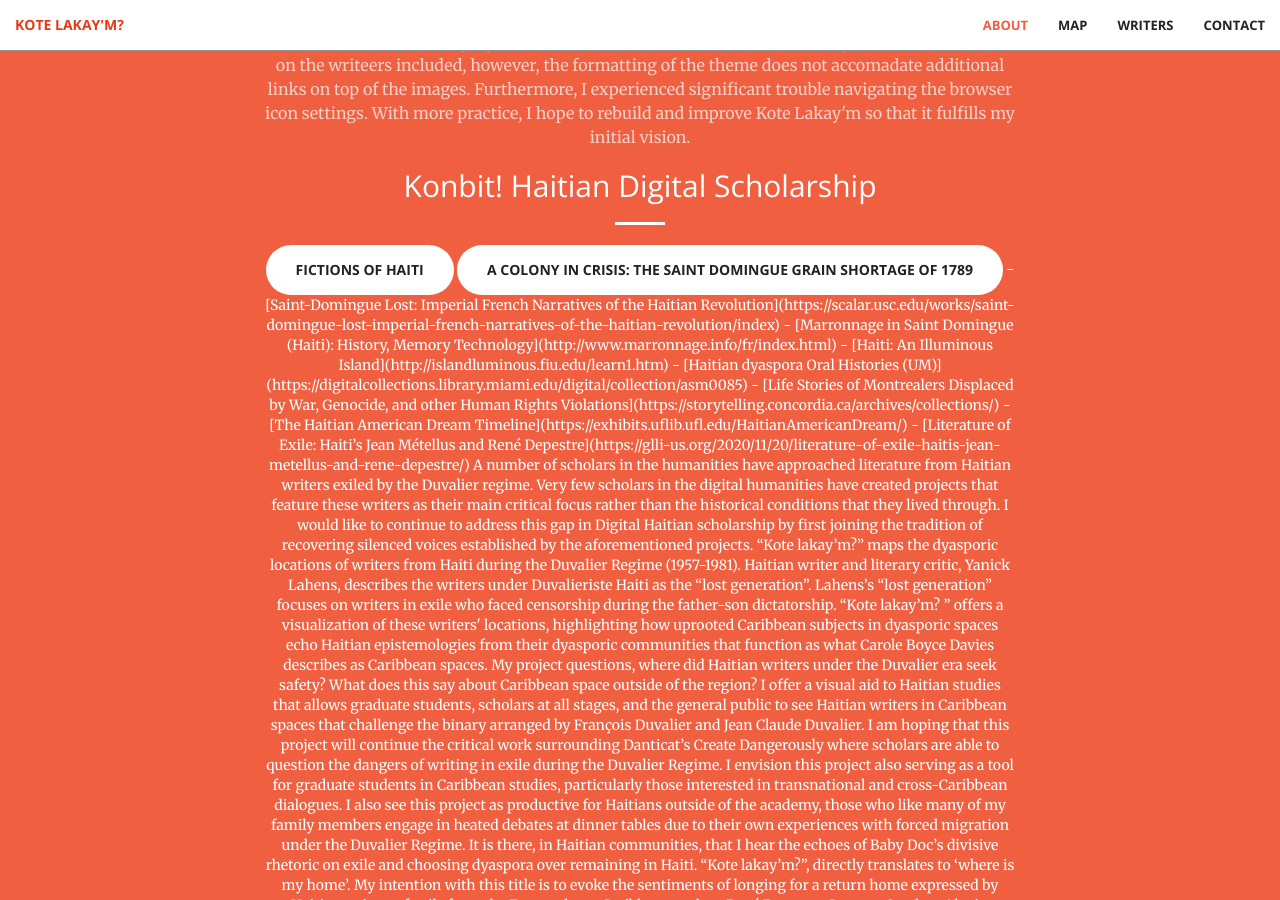
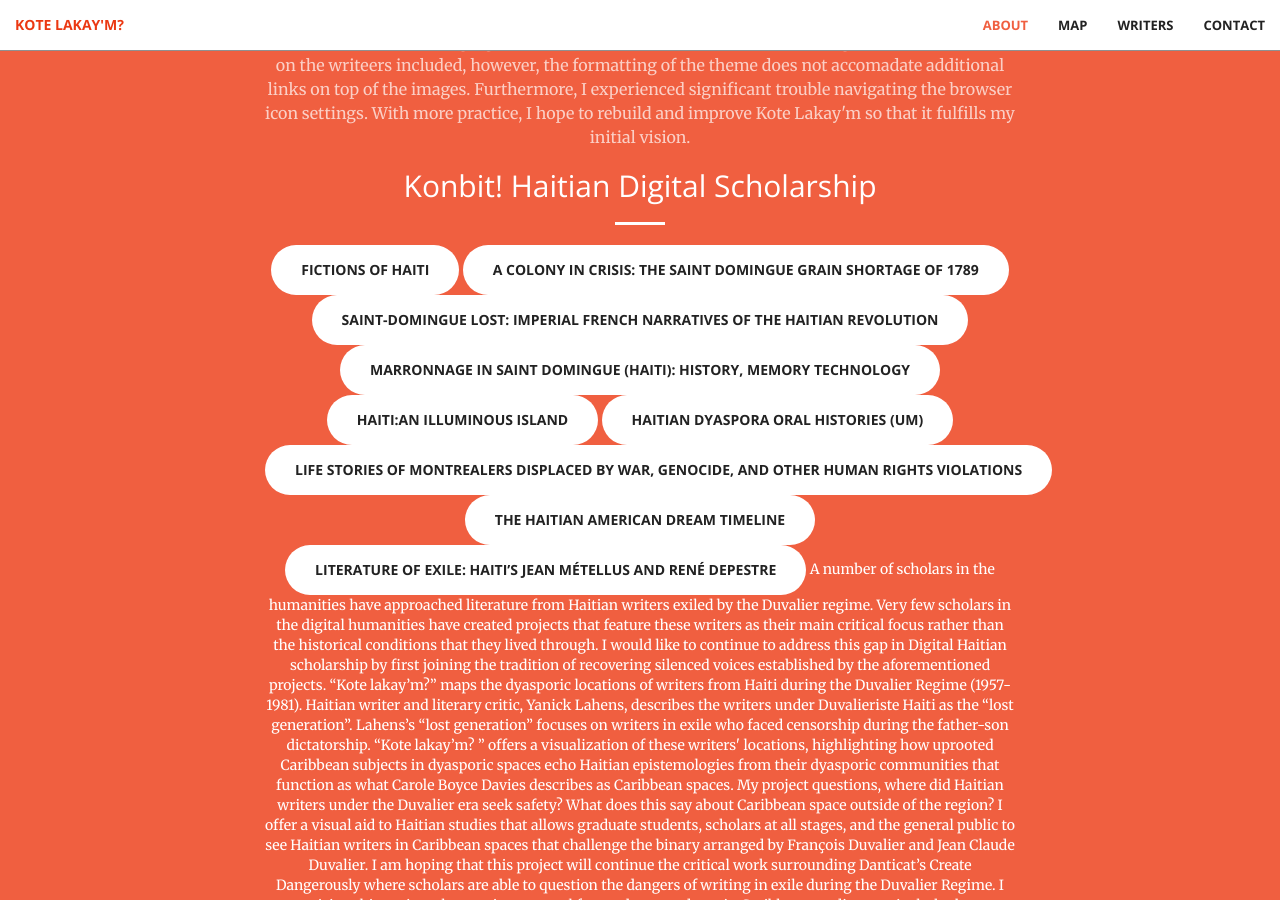
Before and after one commit to gjeanlouis/klmreflections, a Jekyll site: the page built from index.html, in a window 1280 px wide and 900 px high, scrolled down 3039 px. Built offline with Jekyll 4.4.1, drawn with Linux system fonts in a browser that asks for light colours; some of the changed text lies outside the part shown.

Commit message:
Update call-to-action.html

```diff
--- a/_includes/call-to-action.html
+++ b/_includes/call-to-action.html
@@ -25,27 +25,30 @@ There are some restrictions with the Jekyll theme that make it a bit challenging
                 <hr class="light">
 <a href="https://www.haitianrevolutionaryfictions.com/" class="btn btn-default btn-xl">Fictions of Haiti</a>
 <a href="https://colonyincrisis.lib.umd.edu/" class="btn btn-default btn-xl">A Colony in Crisis: The Saint Domingue Grain Shortage of 1789</a>
-- [Saint-Domingue Lost: Imperial French Narratives of the Haitian Revolution](https://scalar.usc.edu/works/saint-domingue-lost-imperial-french-narratives-of-the-haitian-revolution/index)
-- [Marronnage in Saint Domingue (Haiti): History, Memory Technology](http://www.marronnage.info/fr/index.html)
-- [Haiti: An Illuminous Island](http://islandluminous.fiu.edu/learn1.htm)
-- [Haitian dyaspora Oral Histories (UM)](https://digitalcollections.library.miami.edu/digital/collection/asm0085)
-- [Life Stories of Montrealers Displaced by War, Genocide, and other Human Rights Violations](https://storytelling.concordia.ca/archives/collections/)
-- [The Haitian American Dream Timeline](https://exhibits.uflib.ufl.edu/HaitianAmericanDream/)
-- [Literature of Exile: Haiti’s Jean Métellus and René Depestre](https://glli-us.org/2020/11/20/literature-of-exile-haitis-jean-metellus-and-rene-depestre/)
+<a href="https://scalar.usc.edu/works/saint-domingue-lost-imperial-french-narratives-of-the-haitian-revolution/index" class="btn btn-default btn-xl">Saint-Domingue Lost: Imperial French Narratives of the Haitian Revolution</a>
+<a href="http://www.marronnage.info/fr/index.html" class="btn btn-default btn-xl">Marronnage in Saint Domingue (Haiti): History, Memory Technology</a>
+<a href="http://islandluminous.fiu.edu/learn1.htm" class="btn btn-default btn-xl">Haiti:An Illuminous Island</a>
+<a href="https://digitalcollections.library.miami.edu/digital/collection/asm0085" class="btn btn-default btn-xl">Haitian dyaspora Oral Histories (UM)</a>
+<a href="https://storytelling.concordia.ca/archives/collections/" class="btn btn-default btn-xl">Life Stories of Montrealers Displaced by War, Genocide, and other Human Rights Violations</a>
+<a href="https://exhibits.uflib.ufl.edu/HaitianAmericanDream/" class="btn btn-default btn-xl">The Haitian American Dream Timeline</a>
+<a href="https://glli-us.org/2020/11/20/literature-of-exile-haitis-jean-metellus-and-rene-depestre/" class="btn btn-default btn-xl">Literature of Exile: Haiti’s Jean Métellus and René Depestre</a>
+
 
 A number of scholars in the humanities have approached literature from Haitian writers exiled by the Duvalier regime. Very few scholars in the digital humanities have created projects that feature these writers as their main critical focus rather than the historical conditions that they lived through. I would like to continue to address this gap in Digital Haitian scholarship by first joining the tradition of recovering silenced voices established by the aforementioned projects.
 
 “Kote lakay’m?” maps the dyasporic locations of writers from Haiti during the Duvalier Regime (1957-1981). Haitian writer and literary critic, Yanick Lahens, describes the writers under Duvalieriste Haiti as the “lost generation”. Lahens’s “lost generation” focuses on writers in exile who faced censorship during the father-son dictatorship. “Kote lakay’m? ” offers a visualization of these writers' locations, highlighting how uprooted Caribbean subjects in dyasporic spaces echo Haitian epistemologies from their dyasporic communities that function as what Carole Boyce Davies describes as Caribbean spaces. My project questions, where did Haitian writers under the Duvalier era seek safety? What does this say about Caribbean space outside of the region?
 
-I offer a visual aid to Haitian studies that allows graduate students, scholars at all stages, and the general public to see Haitian writers in Caribbean spaces that challenge the binary arranged by François Duvalier and Jean Claude Duvalier. I am hoping that this project will continue the critical work surrounding Danticat’s Create Dangerously where scholars are able to question the dangers of writing in exile during the Duvalier Regime. I envision this project also serving as a tool for graduate students in Caribbean studies, particularly those interested in transnational and cross-Caribbean dialogues. I also see this project as productive for Haitians outside of the academy, those who like many of my family members engage in heated debates at dinner tables due to their own experiences with forced migration under the Duvalier Regime. It is there, in Haitian communities, that I hear the echoes of Baby Doc’s divisive rhetoric on exile and choosing dyaspora over remaining in Haiti. “Kote lakay’m?”, directly translates to ‘where is my home’. My intention with this title is to evoke the sentiments of longing for a return home expressed by Haitian writers of exile from the Francophone Caribbean such as René Depestre, Jacques-Stephen Alexis, Jacques Roumain, and Émile Ollivier.
+I offer a visual aid to Haitian studies that allows graduate students, scholars at all stages, and the general public to see Haitian writers in Caribbean spaces that challenge the binary arranged by François Duvalier and Jean Claude Duvalier. I am hoping that this project will continue the critical work surrounding Danticat’s Create Dangerously where scholars are able to question the dangers of writing in exile during the Duvalier Regime. I envision this project also serving as a tool for graduate students in Caribbean studies, particularly those interested in transnational and cross-Caribbean dialogues. I also see this project as productive for Haitians outside of the academy, those who like many of my family members engage in heated debates at dinner tables due to their own experiences with forced migration under the Duvalier Regime. It is there, in Haitian communities, that I hear the echoes of Baby Doc’s divisive rhetoric on exile and choosing dyaspora over remaining in Haiti. “Kote lakay’m?”, directly translates to ‘where is my home’. My intention with this title is to evoke the sentiments of longing for a return home expressed by Haitian writers of exile from the Francophone Caribbean such as René Depestre, Jacques-Stephen Alexis, Jacques Roumain, and Émile Ollivier.</p>
 
-## Design
+<h2 class="section-heading">Design</h2>
+                <hr class="light">
 
-I built the project first using a free minimal theme on Jekyll. This worked really well for me since my experience with HTML is quite limited. Additionally, a minimal design for the site ensures that it is more accessible in areas that experience issues with internet connection. In future iterations of the project, I ultimately aim to construct a downloadable pdf that can be shared so that the site can be even more widely accesible. I used google my maps for similar reasons. The platorm is incredibly simple to use and with minor adjustments, it is visually accesible.
+<p>I built the project first using a free minimal theme on Jekyll. This worked really well for me since my experience with HTML is quite limited. Additionally, a minimal design for the site ensures that it is more accessible in areas that experience issues with internet connection. In future iterations of the project, I ultimately aim to construct a downloadable pdf that can be shared so that the site can be even more widely accesible. I used google my maps for similar reasons. The platorm is incredibly simple to use and with minor adjustments, it is visually accesible.
 
-## Comments or notes about problems
+<h2 class="section-heading">Notes on problems</h2>
+                <hr class="light">
 
-There are some restrictions with the Jekyll theme that make it a bit challenging to customize. I initially wanted to include biographical information on the writeers included, however, the formatting of the theme does not accomadate additional links on top of the images. Furthermore, I experienced significant trouble navigating the browser icon settings. With more practice, I hope to rebuild and improve Kote Lakay'm so that it fulfills my initial vision.
+<p>There are some restrictions with the Jekyll theme that make it a bit challenging to customize. I initially wanted to include biographical information on the writeers included, however, the formatting of the theme does not accomadate additional links on top of the images. Furthermore, I experienced significant trouble navigating the browser icon settings. With more practice, I hope to rebuild and improve Kote Lakay'm so that it fulfills my initial vision.
 </p>
             </div>
         </div>
```
